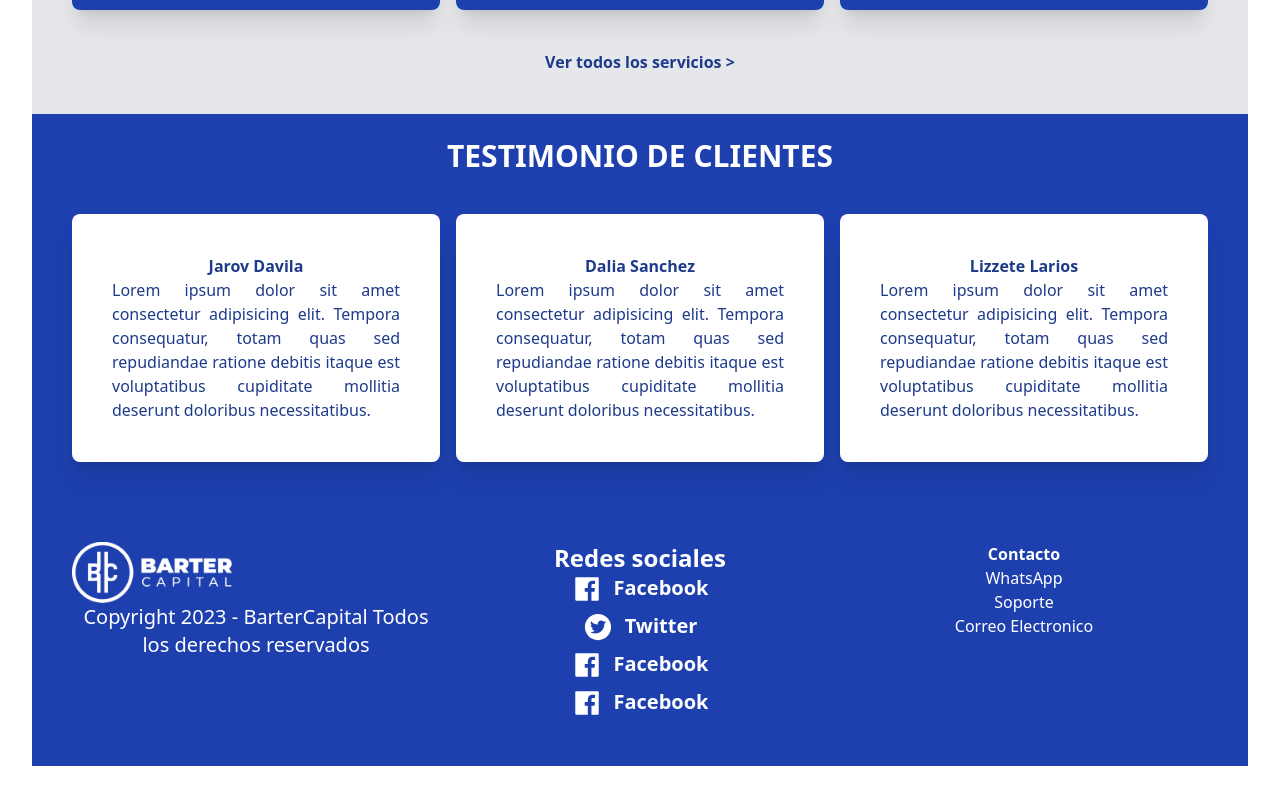
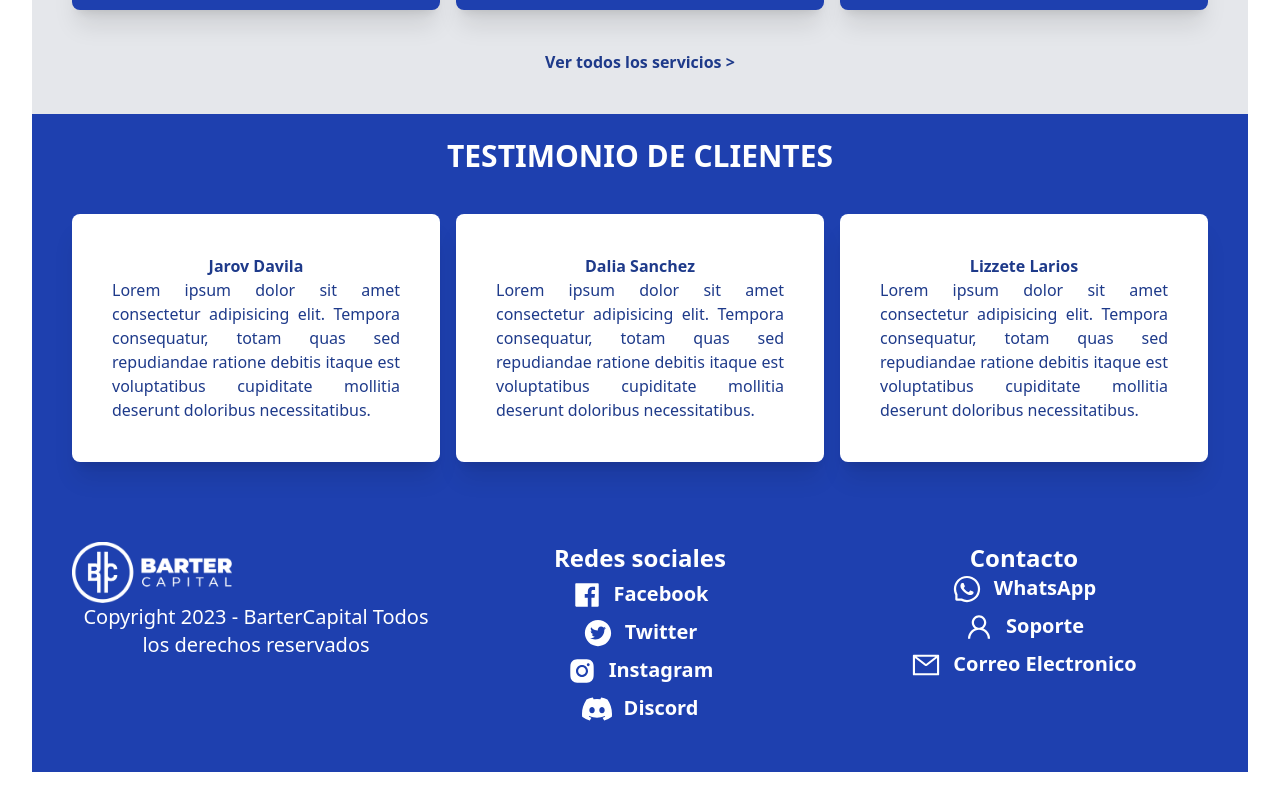
Before and after one commit to KennethJGR/CarPricing, a React (Vite) app: page / in a window 1280 px wide. Shown: the part 1438-2242 px from the top of the page. Built offline with nearby package versions, Linux system fonts and the light colour scheme.

Commit message:
footer editing

```diff
--- a/src/components/Footer.jsx
+++ b/src/components/Footer.jsx
@@ -1,5 +1,13 @@
 import logo from "../assets/logo.webp";
-import { AiFillFacebook,AiFillTwitterCircle } from "react-icons/ai";
+import {
+    AiFillFacebook,
+    AiFillTwitterCircle,
+    AiFillInstagram,
+    AiOutlineWhatsApp,
+    AiOutlineUser,
+    AiOutlineMail,
+} from "react-icons/ai";
+import { BsDiscord } from "react-icons/bs";
 
 const Footer = () => {
     return (
@@ -7,12 +15,12 @@ const Footer = () => {
             <div className="grid grid-cols-1 md:grid-cols-3 gap-4 p-10">
                 <div className="">
                     <img src={logo} alt="logo" className="w-40" />
-                    <h2
-                    className="text-xl"
-                    >Copyright 2023 - BarterCapital Todos los derechos reservados</h2>
+                    <h2 className="text-xl">
+                        Copyright 2023 - BarterCapital Todos los derechos reservados
+                    </h2>
                 </div>
 
-                <div className="justify-start items-center">
+                <div className="grid grid-rows-4">
                     <h2>
                         <p className="font-black text-2xl">Redes sociales</p>
                     </h2>
@@ -27,8 +35,7 @@ const Footer = () => {
                         </p>
                     </h2>
                     <h2 className="flex justify-center gap-3  mb-2  ">
-                        < AiFillTwitterCircle
-                             className="text-3xl" />
+                        <AiFillTwitterCircle className="text-3xl" />
 
                         <p className="text-center text-xl font-black">
                             <a href="https://www.facebook.com/BarterCapital-100101632425227">
@@ -37,20 +44,20 @@ const Footer = () => {
                         </p>
                     </h2>
                     <h2 className="flex justify-center gap-3  mb-2  ">
-                        <AiFillFacebook className="text-3xl" />
+                        <AiFillInstagram className="text-3xl" />
 
                         <p className="text-center text-xl font-black">
                             <a href="https://www.facebook.com/BarterCapital-100101632425227">
-                                Facebook
+                                Instagram
                             </a>
                         </p>
                     </h2>
                     <h2 className="flex justify-center gap-3  mb-2  ">
-                        <AiFillFacebook className="text-3xl" />
+                        <BsDiscord className="text-3xl" />
 
                         <p className="text-center text-xl font-black">
                             <a href="https://www.facebook.com/BarterCapital-100101632425227">
-                                Facebook
+                                Discord
                             </a>
                         </p>
                     </h2>
@@ -58,21 +65,31 @@ const Footer = () => {
 
                 <div>
                     <h2>
-                        <p className="font-black">Contacto</p>
+                        <p className="font-black text-2xl">Contacto</p>
                     </h2>
-                    <h2>
-                        <p className="text-center">
-                            <a href="https://www.instagram.com/bartercapital/">WhatsApp</a>
+                    <h2 className="flex justify-center gap-3  mb-2  ">
+                        <AiOutlineWhatsApp className="text-3xl" />
+
+                        <p className="text-center text-xl font-black">
+                            <a href="https://www.facebook.com/BarterCapital-100101632425227">
+                                WhatsApp
+                            </a>
                         </p>
                     </h2>
-                    <h2>
-                        <p className="text-center">
-                            <a href="https://www.instagram.com/bartercapital/">Soporte</a>
+                    <h2 className="flex justify-center gap-3  mb-2  ">
+                        <AiOutlineUser className="text-3xl" />
+
+                        <p className="text-center text-xl font-black">
+                            <a href="https://www.facebook.com/BarterCapital-100101632425227">
+                                Soporte
+                            </a>
                         </p>
                     </h2>
-                    <h2>
-                        <p className="text-center">
-                            <a href="https://www.instagram.com/bartercapital/">
+                    <h2 className="flex justify-center gap-3  mb-2  ">
+                        <AiOutlineMail className="text-3xl" />
+
+                        <p className="text-center text-xl font-black">
+                            <a href="https://www.facebook.com/BarterCapital-100101632425227">
                                 Correo Electronico
                             </a>
                         </p>
```
